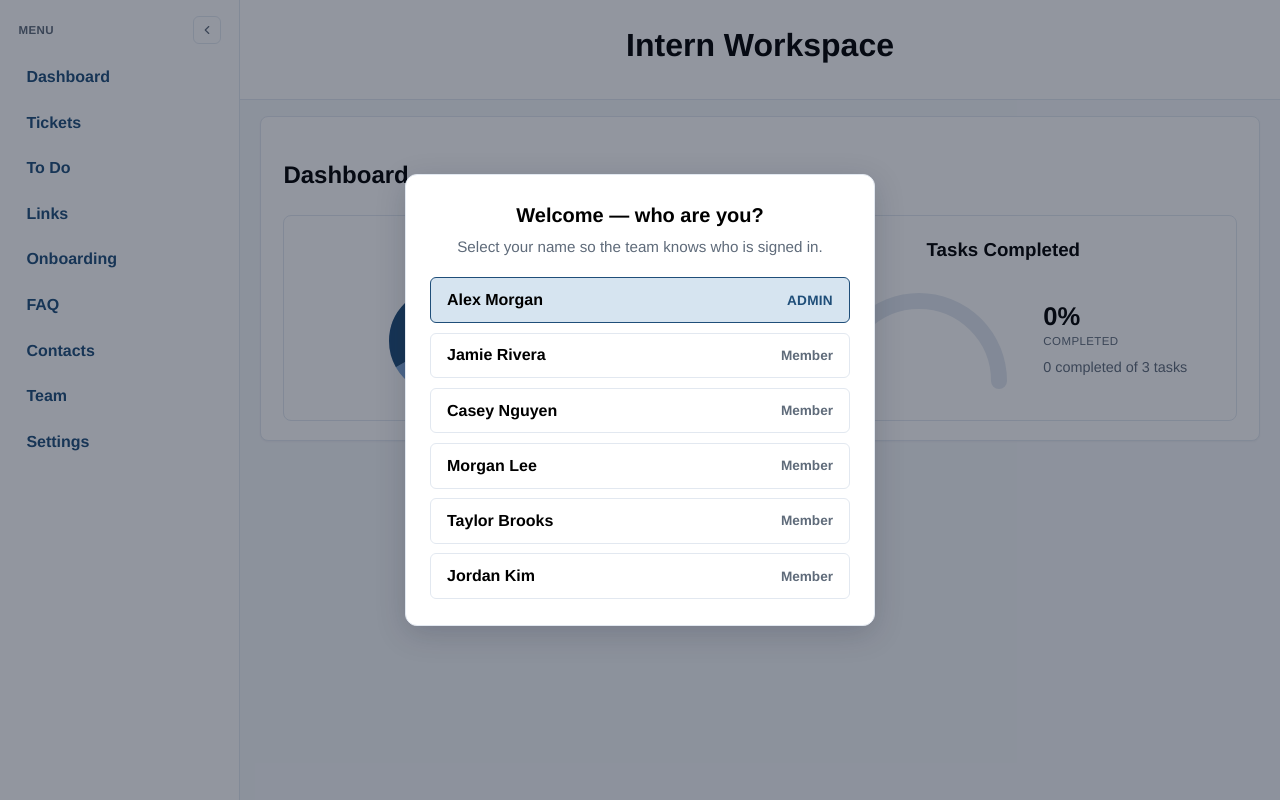
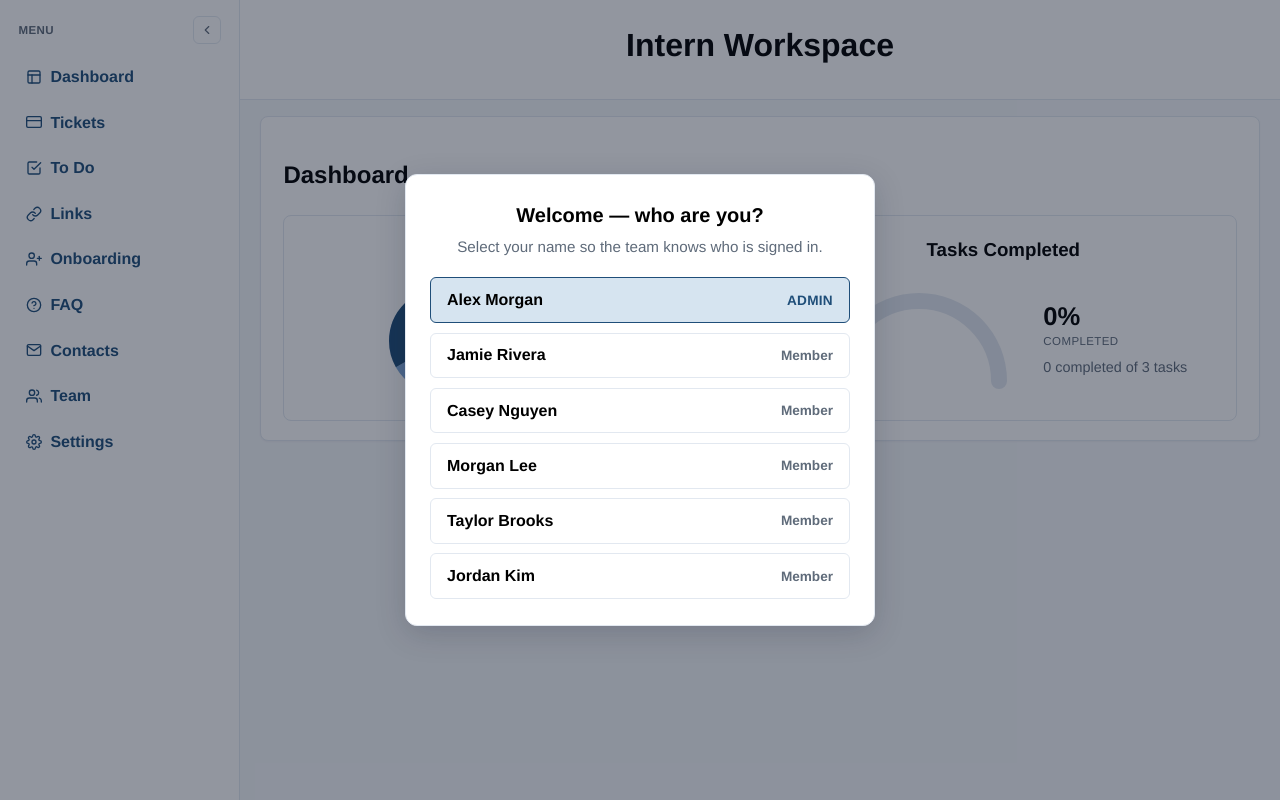
Before and after one commit to teysha-h/intern-workspace, a website: page index.html in a window 1280 px wide. Drawn offline with Linux system fonts and the light colour scheme.

Commit message:
Icons added to all navbar section headings

```diff
--- a/index.html
+++ b/index.html
@@ -39,15 +39,46 @@
       </div>
 
       <nav>
-        <a href="#dashboard">Dashboard</a>
-        <a href="#tickets">Tickets</a>
-        <a href="#todo">To Do</a>
-        <a href="#links">Links</a>
-        <a href="#onboarding">Onboarding</a>
-        <a href="#faq">FAQ</a>
-        <a href="#contacts">Contacts</a>
-        <a href="#team">Team</a>
-        <a href="#settings">Settings</a>
+        <!-- Sidebar section links, each with a matching Feather-4 icon in the
+             same stroke style as the app's other inline icons (currentColor,
+             viewBox 24, 2px stroke). Icons are decorative; the link text is the
+             accessible name. -->
+        <a href="#dashboard">
+          <svg xmlns="http://www.w3.org/2000/svg" width="16" height="16" viewBox="0 0 24 24" fill="none" stroke="currentColor" stroke-width="2" stroke-linecap="round" stroke-linejoin="round" aria-hidden="true"><rect x="3" y="3" width="18" height="18" rx="2" ry="2"></rect><line x1="3" y1="9" x2="21" y2="9"></line><line x1="9" y1="21" x2="9" y2="9"></line></svg>
+          Dashboard
+        </a>
+        <a href="#tickets">
+          <svg xmlns="http://www.w3.org/2000/svg" width="16" height="16" viewBox="0 0 24 24" fill="none" stroke="currentColor" stroke-width="2" stroke-linecap="round" stroke-linejoin="round" aria-hidden="true"><rect x="1" y="4" width="22" height="16" rx="2" ry="2"></rect><line x1="1" y1="10" x2="23" y2="10"></line></svg>
+          Tickets
+        </a>
+        <a href="#todo">
+          <svg xmlns="http://www.w3.org/2000/svg" width="16" height="16" viewBox="0 0 24 24" fill="none" stroke="currentColor" stroke-width="2" stroke-linecap="round" stroke-linejoin="round" aria-hidden="true"><polyline points="9 11 12 14 22 4"></polyline><path d="M21 12v7a2 2 0 0 1-2 2H5a2 2 0 0 1-2-2V5a2 2 0 0 1 2-2h11"></path></svg>
+          To Do
+        </a>
+        <a href="#links">
+          <svg xmlns="http://www.w3.org/2000/svg" width="16" height="16" viewBox="0 0 24 24" fill="none" stroke="currentColor" stroke-width="2" stroke-linecap="round" stroke-linejoin="round" aria-hidden="true"><path d="M10 13a5 5 0 0 0 7.54.54l3-3a5 5 0 0 0-7.07-7.07l-1.72 1.71"></path><path d="M14 11a5 5 0 0 0-7.54-.54l-3 3a5 5 0 0 0 7.07 7.07l1.71-1.71"></path></svg>
+          Links
+        </a>
+        <a href="#onboarding">
+          <svg xmlns="http://www.w3.org/2000/svg" width="16" height="16" viewBox="0 0 24 24" fill="none" stroke="currentColor" stroke-width="2" stroke-linecap="round" stroke-linejoin="round" aria-hidden="true"><path d="M16 21v-2a4 4 0 0 0-4-4H5a4 4 0 0 0-4 4v2"></path><circle cx="8.5" cy="7" r="4"></circle><line x1="20" y1="8" x2="20" y2="14"></line><line x1="23" y1="11" x2="17" y2="11"></line></svg>
+          Onboarding
+        </a>
+        <a href="#faq">
+          <svg xmlns="http://www.w3.org/2000/svg" width="16" height="16" viewBox="0 0 24 24" fill="none" stroke="currentColor" stroke-width="2" stroke-linecap="round" stroke-linejoin="round" aria-hidden="true"><circle cx="12" cy="12" r="10"></circle><path d="M9.09 9a3 3 0 0 1 5.83 1c0 2-3 3-3 3"></path><line x1="12" y1="17" x2="12.01" y2="17"></line></svg>
+          FAQ
+        </a>
+        <a href="#contacts">
+          <svg xmlns="http://www.w3.org/2000/svg" width="16" height="16" viewBox="0 0 24 24" fill="none" stroke="currentColor" stroke-width="2" stroke-linecap="round" stroke-linejoin="round" aria-hidden="true"><path d="M4 4h16c1.1 0 2 .9 2 2v12c0 1.1-.9 2-2 2H4c-1.1 0-2-.9-2-2V6c0-1.1.9-2 2-2z"></path><polyline points="22,6 12,13 2,6"></polyline></svg>
+          Contacts
+        </a>
+        <a href="#team">
+          <svg xmlns="http://www.w3.org/2000/svg" width="16" height="16" viewBox="0 0 24 24" fill="none" stroke="currentColor" stroke-width="2" stroke-linecap="round" stroke-linejoin="round" aria-hidden="true"><path d="M17 21v-2a4 4 0 0 0-4-4H5a4 4 0 0 0-4 4v2"></path><circle cx="9" cy="7" r="4"></circle><path d="M23 21v-2a4 4 0 0 0-3-3.87"></path><path d="M16 3.13a4 4 0 0 1 0 7.75"></path></svg>
+          Team
+        </a>
+        <a href="#settings">
+          <svg xmlns="http://www.w3.org/2000/svg" width="16" height="16" viewBox="0 0 24 24" fill="none" stroke="currentColor" stroke-width="2" stroke-linecap="round" stroke-linejoin="round" aria-hidden="true"><circle cx="12" cy="12" r="3"></circle><path d="M19.4 15a1.65 1.65 0 0 0 .33 1.82l.06.06a2 2 0 0 1 0 2.83 2 2 0 0 1-2.83 0l-.06-.06a1.65 1.65 0 0 0-1.82-.33 1.65 1.65 0 0 0-1 1.51V21a2 2 0 0 1-2 2 2 2 0 0 1-2-2v-.09A1.65 1.65 0 0 0 9 19.4a1.65 1.65 0 0 0-1.82.33l-.06.06a2 2 0 0 1-2.83 0 2 2 0 0 1 0-2.83l.06-.06a1.65 1.65 0 0 0 .33-1.82 1.65 1.65 0 0 0-1.51-1H3a2 2 0 0 1-2-2 2 2 0 0 1 2-2h.09A1.65 1.65 0 0 0 4.6 9a1.65 1.65 0 0 0-.33-1.82l-.06-.06a2 2 0 0 1 0-2.83 2 2 0 0 1 2.83 0l.06.06a1.65 1.65 0 0 0 1.82.33H9a1.65 1.65 0 0 0 1-1.51V3a2 2 0 0 1 2-2 2 2 0 0 1 2 2v.09a1.65 1.65 0 0 0 1 1.51 1.65 1.65 0 0 0 1.82-.33l.06-.06a2 2 0 0 1 2.83 0 2 2 0 0 1 0 2.83l-.06.06a1.65 1.65 0 0 0-.33 1.82V9a1.65 1.65 0 0 0 1.51 1H21a2 2 0 0 1 2 2 2 2 0 0 1-2 2h-.09a1.65 1.65 0 0 0-1.51 1z"></path></svg>
+          Settings
+        </a>
       </nav>
     </aside>
 
--- a/styles.css
+++ b/styles.css
@@ -179,11 +179,22 @@ body.side-nav-collapsed .side-nav {
 }
 
 /* Panel links: the shared `nav a` rules still supply the accent colour and
-   weight; here they become full-width rows with the app's light-blue pill. */
+   weight; here they become full-width rows with the app's light-blue pill.
+   Each row is a flex line so its section icon sits next to the label with a
+   matching gap, exactly like the other icon rows in the app. */
 .side-nav nav a {
-  display: block;
+  display: flex;
+  align-items: center;
+  gap: 0.5rem;
   padding: 0.5rem 0.75rem;
   border-radius: var(--radius-sm);
+}
+
+/* Sidebar section icons: all rendered at the same 16px size and kept from
+   shrinking if the row ever compresses. They use stroke="currentColor", so
+   they always match the link label colour exactly. */
+.side-nav nav a svg {
+  flex-shrink: 0;
 }
 
 .side-nav nav a:hover {
```
Also changed, not shown: progress.md (+2 -0 lines).
